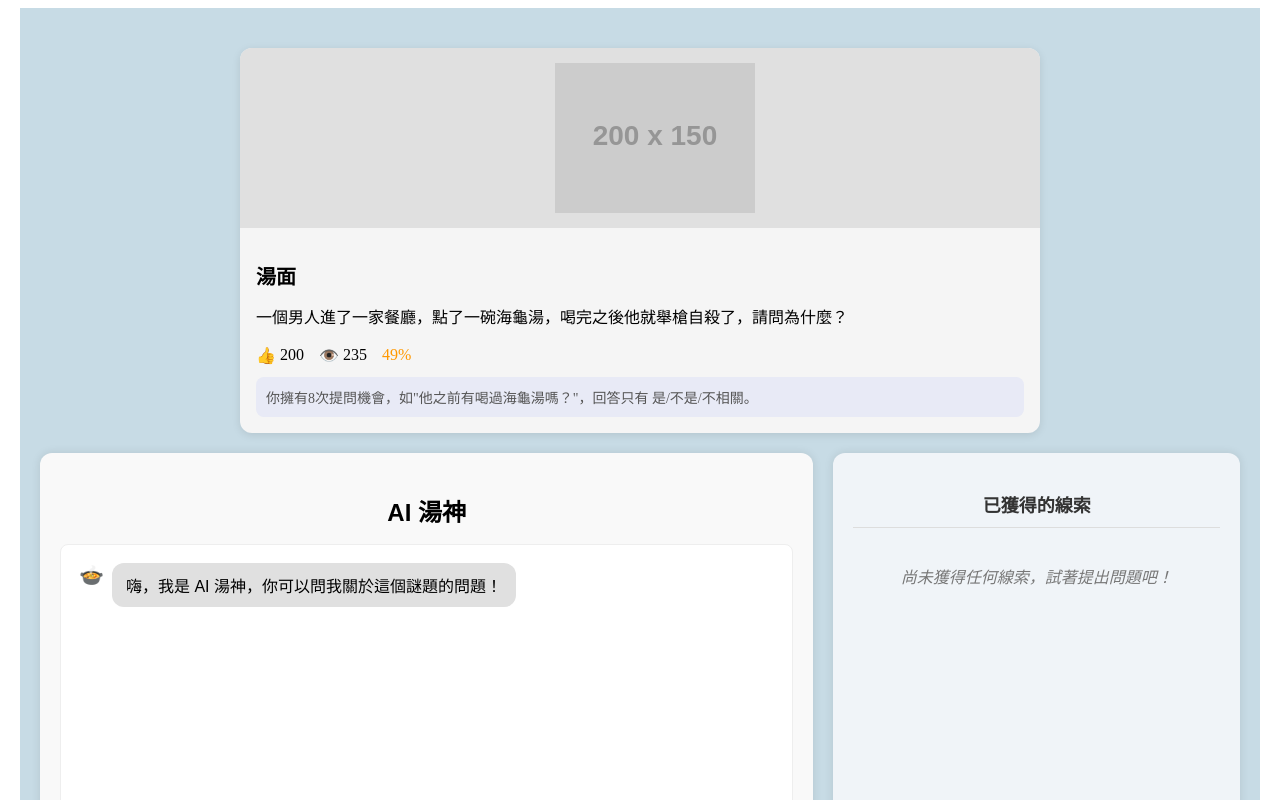
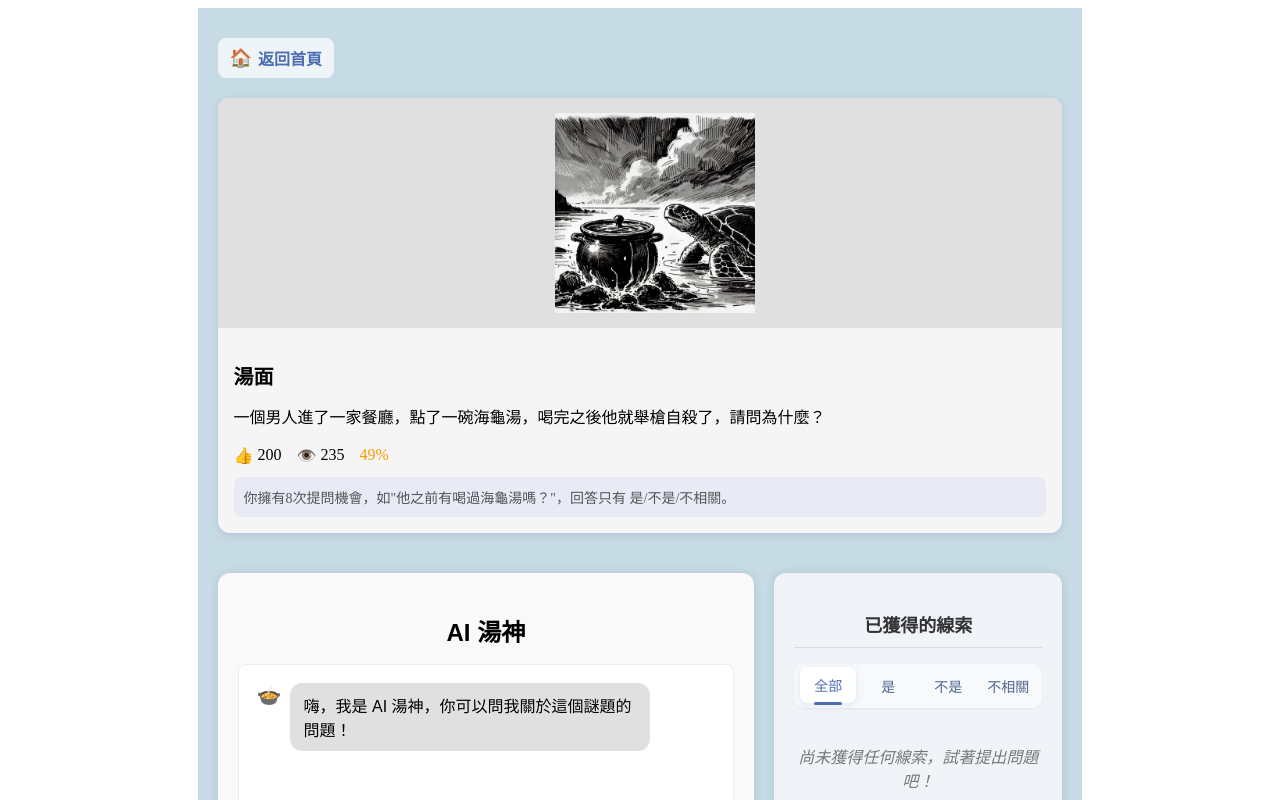
Before and after one commit to frank931023/turtle_soup, a Vue app in the folder frontend/: page /game in a window 1280 px wide. Shown: the top 800 px of the page. Built offline with nearby package versions, Linux system fonts and the light colour scheme.

Commit message:
fix the game page

```diff
--- a/frontend/src/views/game/index.vue
+++ b/frontend/src/views/game/index.vue
@@ -1,10 +1,23 @@
 <template>
 
   <div class="game-container">
+    <!-- 頂部導航 -->
+    <div class="game-header">
+      <router-link to="/" class="home-link">
+        <span class="home-icon">🏠</span>
+        <span>返回首頁</span>
+      </router-link>
+    </div>
+
+    <!-- 固定的題目標題 -->
+    <div class="puzzle-title-bar">
+      <h2>一個男人進了一家餐廳，點了一碗海龜湯，喝完後自殺了，請問為什麼？</h2>
+    </div>
+
     <!-- 題目欄 -->
     <div class="puzzle-card">
       <div class="puzzle-image">
-        <img src="https://via.placeholder.com/200x150" alt="謎題圖片">
+        <img src="@/assets/question1.png" alt="海龜湯謎題圖片">
       </div>
       <div class="puzzle-content">
         <h2 class="puzzle-title">湯面</h2>
@@ -58,12 +71,41 @@
       <!-- 右側資訊欄位 -->
       <div class="info-panel">
         <h3 class="info-title">已獲得的線索</h3>
+
+        <!-- 添加過濾器 -->
+        <div class="filter-tabs">
+          <button
+            :class="['filter-tab', activeFilter === 'all' ? 'active' : '']"
+            @click="activeFilter = 'all'"
+          >
+            全部
+          </button>
+          <button
+            :class="['filter-tab', activeFilter === '是' ? 'active' : '']"
+            @click="activeFilter = '是'"
+          >
+            是
+          </button>
+          <button
+            :class="['filter-tab', activeFilter === '不是' ? 'active' : '']"
+            @click="activeFilter = '不是'"
+          >
+            不是
+          </button>
+          <button
+            :class="['filter-tab', activeFilter === '不相關' ? 'active' : '']"
+            @click="activeFilter = '不相關'"
+          >
+            不相關
+          </button>
+        </div>
+
         <div class="clues-container">
-          <div v-if="clues.length === 0" class="no-clues">
-            尚未獲得任何線索，試著提出問題吧！
+          <div v-if="filteredClues.length === 0" class="no-clues">
+            {{ activeFilter === 'all' ? '尚未獲得任何線索，試著提出問題吧！' : `沒有回答為「${activeFilter}」的線索` }}
           </div>
           <div v-else class="clue-list">
-            <div v-for="(clue, index) in clues" :key="index" class="clue-item">
+            <div v-for="(clue, index) in filteredClues" :key="index" class="clue-item">
               <div class="clue-question">Q: {{ clue.question }}</div>
               <div class="clue-answer" :class="clue.answer">A: {{ clue.answer }}</div>
             </div>
@@ -78,7 +120,7 @@
 </template>
 
 <script setup>
-import { ref } from 'vue'
+import { ref, computed, onMounted, onUnmounted } from 'vue'
 
 const input = ref('')
 const messages = ref([
@@ -90,6 +132,18 @@ const usedQuestions = ref(0)
 
 // 儲存有用的線索資訊
 const clues = ref([])
+
+// 添加過濾器狀態
+const activeFilter = ref('all')
+
+// 計算過濾後的線索
+const filteredClues = computed(() => {
+  if (activeFilter.value === 'all') {
+    return clues.value
+  } else {
+    return clues.value.filter(clue => clue.answer === activeFilter.value)
+  }
+})
 
 const sendMessage = () => {
   const question = input.value.trim()
@@ -132,28 +186,89 @@ const resetGame = () => {
   messages.value = [
     { from: 'ai', text: '嗨，我是 AI 湯神，你可以問我關於這個謎題的問題！' }
   ]
+  activeFilter.value = 'all'
 }
+
+// 監聽滾動事件，控制題目標題欄的顯示
+const handleScroll = () => {
+  const puzzleCard = document.querySelector('.puzzle-card')
+  const gameContainer = document.querySelector('.game-container')
+
+  if (puzzleCard) {
+    const rect = puzzleCard.getBoundingClientRect()
+    if (rect.bottom < 50) { // 當題目欄底部位置超出可視區域頂部50px時
+      gameContainer.classList.add('scrolled')
+    } else {
+      gameContainer.classList.remove('scrolled')
+    }
+  }
+}
+
+onMounted(() => {
+  window.addEventListener('scroll', handleScroll)
+})
+
+onUnmounted(() => {
+  window.removeEventListener('scroll', handleScroll)
+})
 </script>
 
 <style scoped>
 /* 容器布局 */
 .game-container {
   max-width: 1200px;
+  width: 70%; /* 修改為70%寬度 */
   margin: 0 auto;
   padding: 20px;
   background-color: #C7DBE5;
+  display: flex;
+  flex-direction: column;
+  align-items: center;
+  min-height: 100vh;
+  box-sizing: border-box;
 }
 
 .content-wrapper {
+  width: 100%; /* 修改為100%，因為容器已經是70%了 */
   display: flex;
   gap: 20px;
   margin-top: 20px;
+  margin-bottom: 40px;
+}
+
+/* 頂部導航 */
+.game-header {
+  width: 100%; /* 修改為100%，因為容器已經是70%了 */
+  display: flex;
+  padding: 10px 0;
+  margin-bottom: 10px;
+}
+
+.home-link {
+  display: flex;
+  align-items: center;
+  gap: 6px;
+  padding: 8px 12px;
+  background: rgba(255, 255, 255, 0.7);
+  border-radius: 8px;
+  text-decoration: none;
+  color: #4C6EB1;
+  font-weight: bold;
+  transition: background 0.2s;
+}
+
+.home-link:hover {
+  background: white;
+}
+
+.home-icon {
+  font-size: 18px;
 }
 
 /* 題目欄樣式 */
 .puzzle-card {
-  max-width: 800px;
-  margin: 20px auto;
+  width: 100%; /* 修改為100%，因為容器已經是70%了 */
+  margin: 0 0 20px 0;
   background: #f5f5f5;
   border-radius: 12px;
   overflow: hidden;
@@ -218,6 +333,57 @@ const resetGame = () => {
   color: #ff9800;
 }
 
+/* 新增固定題目標題欄 */
+.puzzle-title-bar {
+  display: none; /* 初始時隱藏 */
+  position: sticky;
+  top: 0;
+  width: 100%;
+  background: linear-gradient(to right, #4C6EB1, #5278c8);
+  color: white;
+  padding: 8px 16px;
+  border-radius: 0 0 10px 10px;
+  margin-bottom: 15px;
+  z-index: 100;
+  box-shadow: 0 3px 10px rgba(0,0,0,0.15);
+  transform: translateY(-100%);
+  transition: all 0.3s cubic-bezier(0.175, 0.885, 0.32, 1.275);
+  text-align: center;
+}
+
+.puzzle-title-bar h2 {
+  margin: 0;
+  font-size: 14px; /* 字體更小以容納全文 */
+  line-height: 1.4;
+  padding: 0 10px;
+  display: flex;
+  align-items: center;
+  justify-content: center;
+}
+
+.puzzle-title-bar h2:before {
+  content: '🍲';
+  margin-right: 8px;
+  font-size: 15px; /* 縮小圖標大小 */
+  flex-shrink: 0; /* 防止圖標縮小 */
+  animation: steam 2s infinite alternate;
+}
+
+@keyframes steam {
+  from {
+    transform: translateY(0);
+  }
+  to {
+    transform: translateY(-3px);
+  }
+}
+
+/* 當滾動到一定位置時顯示題目標題欄 */
+.game-container.scrolled .puzzle-title-bar {
+  display: block;
+  transform: translateY(0);
+}
+
 /* 聊天容器樣式 */
 .chat-container {
   flex: 2;
@@ -226,6 +392,7 @@ const resetGame = () => {
   background: #f9f9f9;
   border-radius: 12px;
   box-shadow: 0 0 10px rgba(0,0,0,0.1);
+
 }
 
 .title {
@@ -234,7 +401,7 @@ const resetGame = () => {
 }
 
 .chat-box {
-  height: 300px;
+  height: 450px;
   overflow-y: auto;
   margin-bottom: 16px;
   padding: 10px;
@@ -374,16 +541,22 @@ button:disabled {
 .clue-answer.是 {
   background-color: #d4edda;
   color: #155724;
+  font-weight: 500;
+  border-left: 3px solid #28a745;
 }
 
 .clue-answer.不是 {
   background-color: #f8d7da;
   color: #721c24;
+  font-weight: 500;
+  border-left: 3px solid #dc3545;
 }
 
 .clue-answer.不相關 {
   background-color: #fff3cd;
   color: #856404;
+  font-weight: 500;
+  border-left: 3px solid #ffc107;
 }
 
 .info-footer {
@@ -404,8 +577,62 @@ button:disabled {
   background: #5a6268;
 }
 
+/* 過濾器樣式優化 */
+.filter-tabs {
+  display: flex;
+  margin-bottom: 16px;
+  background: rgba(255, 255, 255, 0.5);
+  border-radius: 10px;
+  padding: 4px;
+  box-shadow: 0 1px 3px rgba(0,0,0,0.05);
+}
+
+.filter-tab {
+  flex: 1;
+  border: none;
+  background: transparent;
+  color: #506690;
+  font-size: 14px;
+  font-weight: 500;
+  padding: 8px 0;
+  margin: 0 2px;
+  cursor: pointer;
+  transition: all 0.25s ease;
+  border-radius: 8px;
+  text-align: center;
+  position: relative;
+  z-index: 1;
+}
+
+.filter-tab:hover {
+  background: rgba(255, 255, 255, 0.7);
+  color: #4C6EB1;
+}
+
+.filter-tab.active {
+  background: #fff;
+  color: #4C6EB1;
+  box-shadow: 0 2px 6px rgba(76, 110, 177, 0.15);
+  transform: translateY(-1px);
+}
+
+.filter-tab.active:before {
+  content: '';
+  position: absolute;
+  bottom: -2px;
+  left: 25%;
+  width: 50%;
+  height: 3px;
+  background: #4C6EB1;
+  border-radius: 3px;
+}
+
 /* 響應式設計 */
 @media (max-width: 768px) {
+  .game-container {
+    width: 95%; /* 手機版使用更大寬度 */
+  }
+
   .content-wrapper {
     flex-direction: column;
   }
```
Also changed, not shown: frontend/src/assets/question1.png (added).
